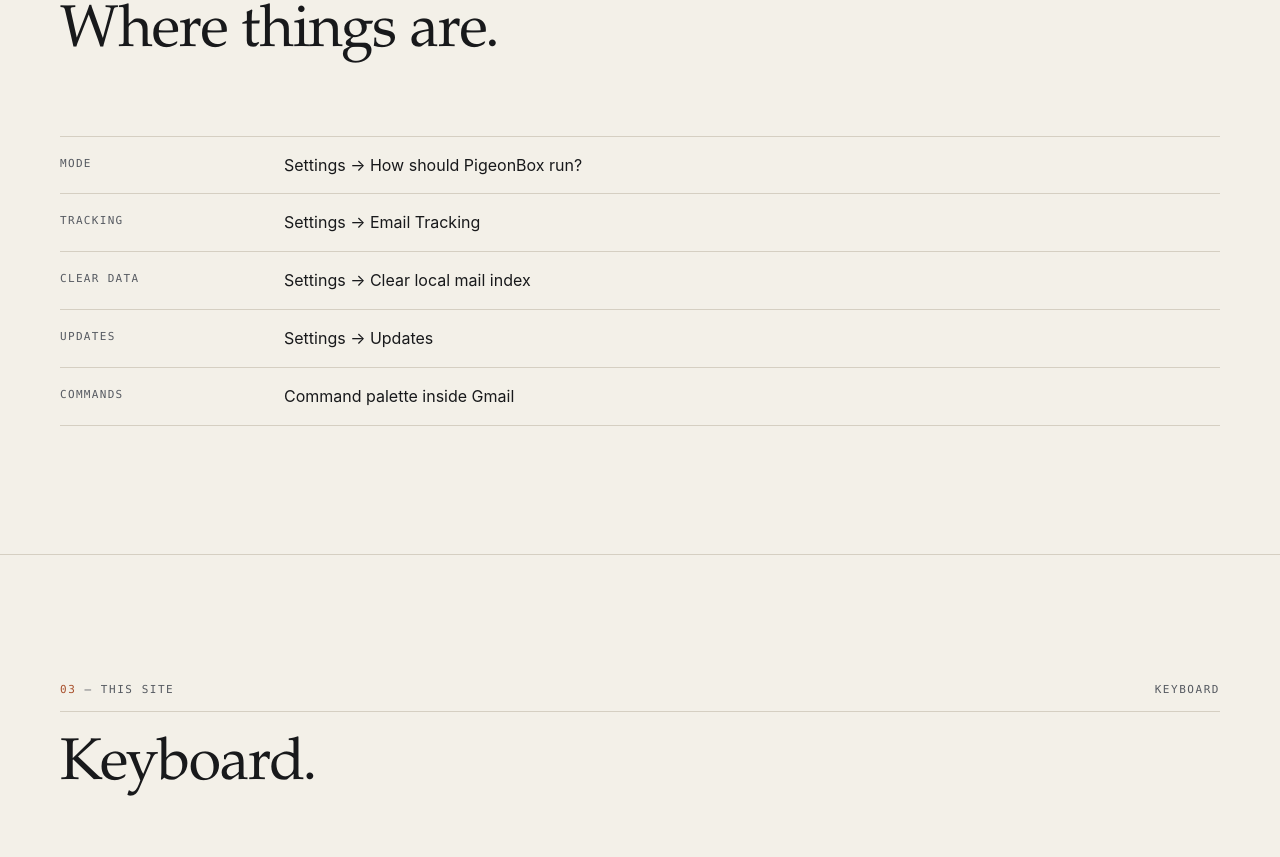
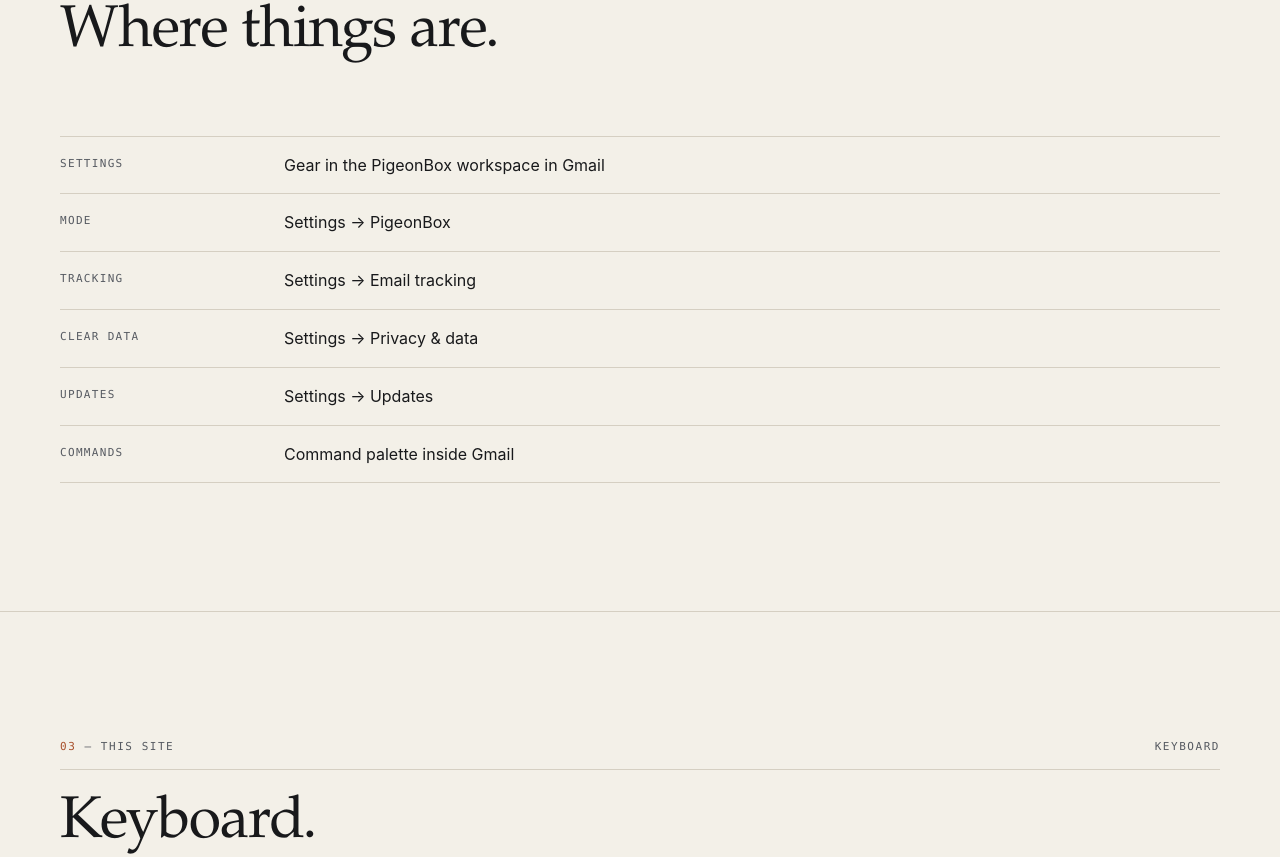
Before and after one commit to aiden-guan/pigeonboxsite, a plain HTML site: page docs.html in a window 1280 px wide. Shown: the part 1940-2797 px from the top of the page. Drawn offline with Linux system fonts and the light colour scheme.

Commit message:
Update PigeonBox settings documentation

```diff
--- a/docs.html
+++ b/docs.html
@@ -73,9 +73,10 @@
           <h2 class="h-section" id="where-title">Where things are.</h2>
         </div>
         <ul class="ledger" data-reveal>
-          <li><span>Mode</span><span>Settings → How should PigeonBox run?</span></li>
-          <li><span>Tracking</span><span>Settings → Email Tracking</span></li>
-          <li><span>Clear data</span><span>Settings → Clear local mail index</span></li>
+          <li><span>Settings</span><span>Gear in the PigeonBox workspace in Gmail</span></li>
+          <li><span>Mode</span><span>Settings → PigeonBox</span></li>
+          <li><span>Tracking</span><span>Settings → Email tracking</span></li>
+          <li><span>Clear data</span><span>Settings → Privacy &amp; data</span></li>
           <li><span>Updates</span><span>Settings → Updates</span></li>
           <li><span>Commands</span><span>Command palette inside Gmail</span></li>
         </ul>
```
